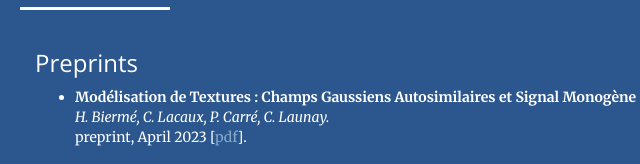
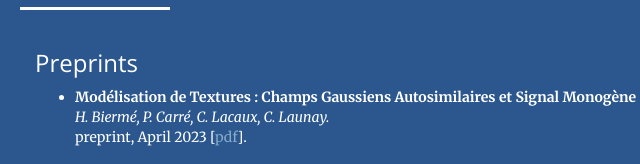
Before and after one commit to claunay/claunay.github.io, a website: page index.html in a window 1280 px wide. Shown: the part 1066-1230 px from the top of the page, 50-690 px from the left. Drawn offline with nearby package versions, Linux system fonts and the light colour scheme.

Commit message:
change preprint

```diff
--- a/index.html
+++ b/index.html
@@ -130,7 +130,7 @@
             <h3>Preprints</h3>
 			<ul class="publication-list">
 			<li class="publication-item">  <div class="publication-title">Modélisation de Textures : Champs Gaussiens Autosimilaires et Signal Monogène</div>
-					<div class="publication-authors">H. Biermé, C. Lacaux, P. Carré, C. Launay.</div>
+					<div class="publication-authors">H. Biermé, P. Carré, C. Lacaux, C. Launay.</div>
 					<div class="publication-journal"> preprint, April 2023
 					[<a href="data/launay1261.pdf" target="_blank">pdf</a>].
 					</div>
```
Also changed, not shown: index_fr.html (+1 -1 lines).
